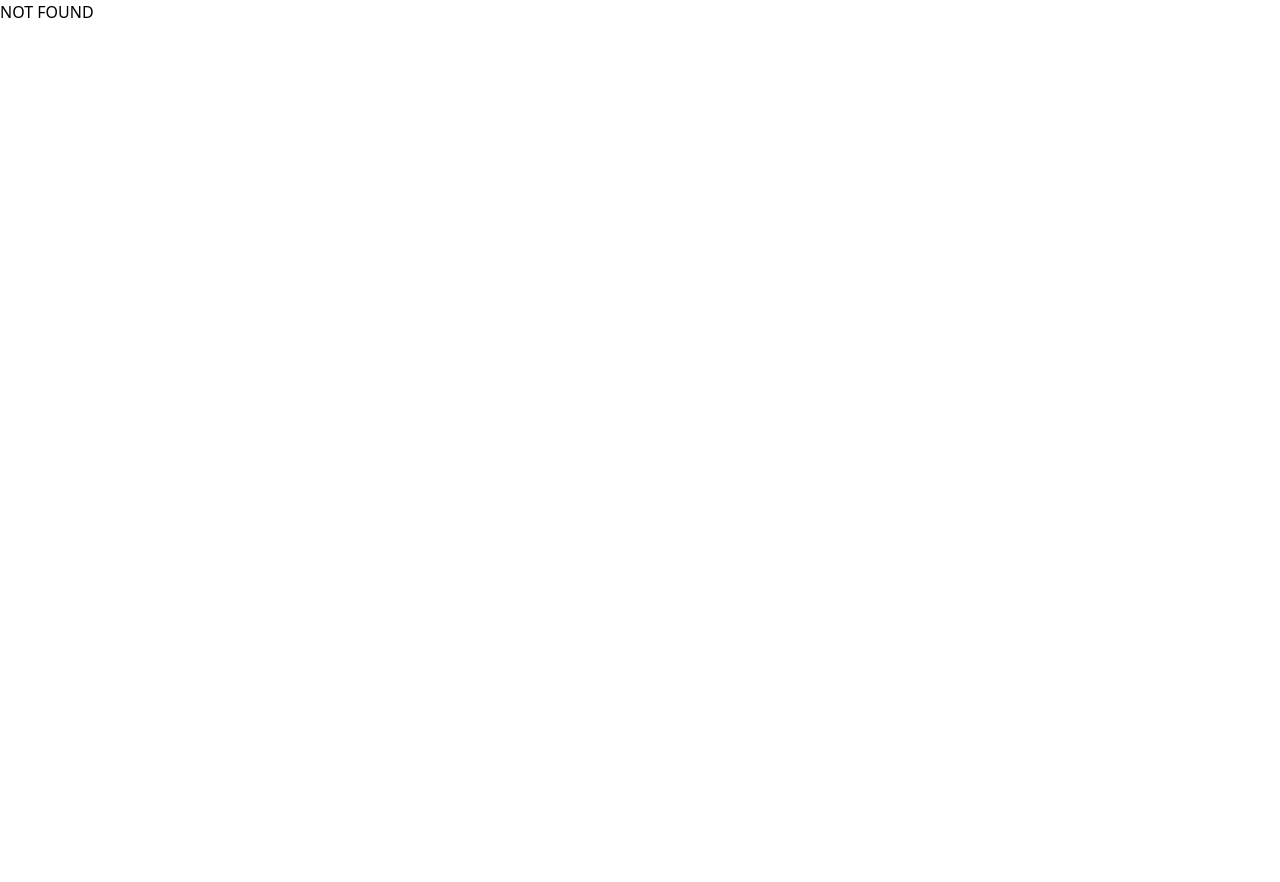
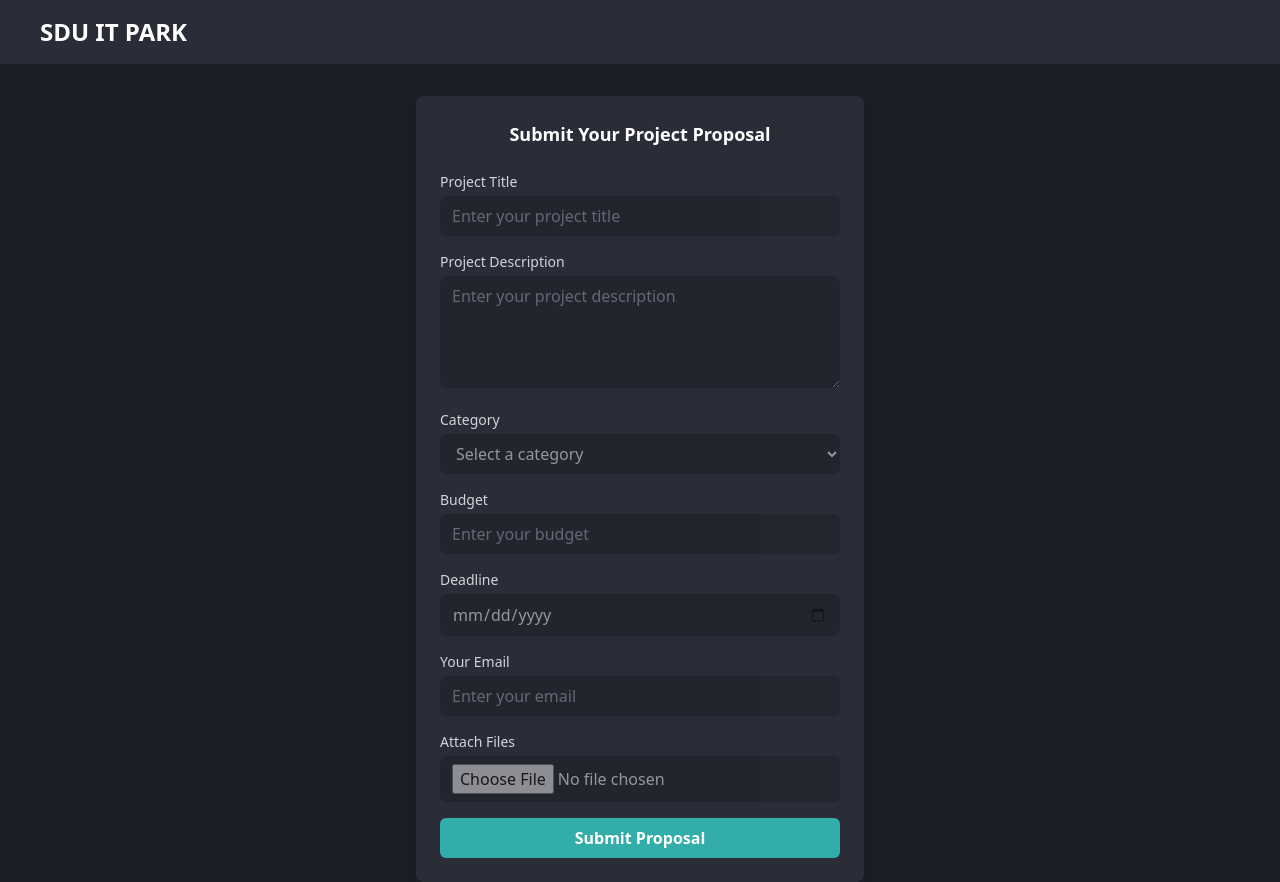
Before and after one commit to Rakamoosaka/CRM-SDU, a React (Vite) app: page /submit in a window 1280 px wide. Before the commit the page ends 800 px from the top, so only its background shows below. Built offline with nearby package versions, Linux system fonts and the light colour scheme.

Commit message:
added submission page and good amount of tweaks to the styles, The end of basics with static data

```diff
--- a/src/pages/AdminPage.jsx
+++ b/src/pages/AdminPage.jsx
@@ -4,8 +4,8 @@ const AdminPage = () => {
   return (
     <div className="bg-[#1c1e26] min-h-screen text-white">
       {/* Header */}
-      <header className="p-4 bg-[#2a2d38] flex justify-between items-center">
-        <h1 className="text-2xl font-bold">SDU IT PARK</h1>
+      <header className="bg-[#2a2d38] py-4 px-10 flex justify-between items-center">
+        <h1 className="text-2xl text-white font-bold">SDU IT PARK</h1>
         <button className="bg-[#33ADA9] hover:bg-teal-600 text-white px-4 py-2 rounded">
           Log Out
         </button>
--- a/src/pages/Login.jsx
+++ b/src/pages/Login.jsx
@@ -5,7 +5,7 @@ const Login = () => {
     <div className="min-h-screen flex flex-col bg-[#1c1e26] text-white">
       {/* Navbar */}
       <header className="bg-[#2a2d38] py-4 px-10">
-        <h1 className="text-2xl font-bold">SDU IT PARK</h1>
+        <h1 className="text-2xl text-white font-bold">SDU IT PARK</h1>
       </header>
 
       {/* Login Container */}
--- /dev/null
+++ b/src/pages/SubmissionPage.jsx
@@ -0,0 +1,179 @@
+import React, { useState } from "react";
+
+const SubmissionPage = () => {
+  const categories = [
+    "Technology",
+    "Design",
+    "Business",
+    "Marketing",
+    "Healthcare",
+    "Education",
+    "Environment",
+    "Social",
+    "Energy",
+    "Infrastructure",
+    "Agriculture",
+    "Other",
+  ];
+
+  const [projectTitle, setProjectTitle] = useState("");
+  const [projectDescription, setProjectDescription] = useState("");
+  const [projectBudget, setProjectBudget] = useState("");
+  const [projectDeadline, setProjectDeadline] = useState("");
+  const [contactEmail, setContactEmail] = useState("");
+  const [fileUpload, setFileUpload] = useState(null);
+  const [projectCategory, setProjectCategory] = useState("");
+
+  const handleSubmit = (e) => {
+    e.preventDefault(); // Prevent form refresh
+    console.log("Project Title:", projectTitle);
+    console.log("Project Description:", projectDescription);
+    console.log("Project Budget:", projectBudget);
+    console.log("Deadline:", projectDeadline);
+    console.log("Contact Email:", contactEmail);
+    console.log(
+      "Attached File:",
+      fileUpload ? fileUpload.name : "No file attached"
+    );
+    console.log("Project Category:", projectCategory);
+  };
+
+  return (
+    <div className="min-h-screen bg-[#1c1e26] flex flex-col items-center justify-center">
+      <header className="w-full bg-[#2a2d38] py-4 px-10">
+        <h1 className="text-2xl text-white font-bold">SDU IT PARK</h1>
+      </header>
+      <div className="w-full max-w-md bg-[#2a2d38] p-6 rounded-lg shadow-lg mt-8">
+        <h2 className="text-white text-lg font-bold text-center mb-6">
+          Submit Your Project Proposal
+        </h2>
+        <form className="space-y-4" onSubmit={handleSubmit}>
+          <div>
+            <label
+              htmlFor="projectTitle"
+              className="block text-gray-300 text-sm font-medium mb-1"
+            >
+              Project Title
+            </label>
+            <input
+              type="text"
+              id="projectTitle"
+              value={projectTitle}
+              onChange={(e) => setProjectTitle(e.target.value)}
+              placeholder="Enter your project title"
+              className="w-full px-3 py-2 bg-[#1c1e26] text-white rounded-md focus:outline-none focus:ring-1 focus:ring-white opacity-50"
+            />
+          </div>
+          <div>
+            <label
+              htmlFor="projectDescription"
+              className="block text-gray-300 text-sm font-medium mb-1"
+            >
+              Project Description
+            </label>
+            <textarea
+              id="projectDescription"
+              value={projectDescription}
+              onChange={(e) => setProjectDescription(e.target.value)}
+              placeholder="Enter your project description"
+              className="w-full px-3 py-2 bg-[#1c1e26] text-white rounded-md focus:outline-none focus:ring-1 focus:ring-white opacity-50"
+              rows="4"
+            ></textarea>
+          </div>
+          <div>
+            <label
+              htmlFor="category"
+              className="block text-gray-300 text-sm font-medium mb-1"
+            >
+              Category
+            </label>
+            <select
+              id="category"
+              value={projectCategory}
+              onChange={(e) => setProjectCategory(e.target.value)}
+              className="w-full px-3 py-2 bg-[#1c1e26] text-white rounded-md focus:outline-none focus:ring-1 focus:ring-white opacity-50"
+            >
+              <option value="" disabled>
+                Select a category
+              </option>
+              {categories.map((category) => (
+                <option key={category} value={category}>
+                  {category}
+                </option>
+              ))}
+            </select>
+          </div>
+          <div>
+            <label
+              htmlFor="budget"
+              className="block text-gray-300 text-sm font-medium mb-1"
+            >
+              Budget
+            </label>
+            <input
+              type="number"
+              id="budget"
+              value={projectBudget}
+              onChange={(e) => setProjectBudget(e.target.value)}
+              placeholder="Enter your budget"
+              className="w-full px-3 py-2 bg-[#1c1e26] text-white rounded-md focus:outline-none focus:ring-1 focus:ring-white opacity-50"
+            />
+          </div>
+          <div>
+            <label
+              htmlFor="deadline"
+              className="block text-gray-300 text-sm font-medium mb-1"
+            >
+              Deadline
+            </label>
+            <input
+              type="date"
+              id="deadline"
+              value={projectDeadline}
+              onChange={(e) => setProjectDeadline(e.target.value)}
+              className="w-full px-3 py-2 bg-[#1c1e26] text-white rounded-md focus:outline-none focus:ring-1 focus:ring-white opacity-50"
+            />
+          </div>
+          <div>
+            <label
+              htmlFor="email"
+              className="block text-gray-300 text-sm font-medium mb-1"
+            >
+              Your Email
+            </label>
+            <input
+              type="email"
+              id="email"
+              value={contactEmail}
+              onChange={(e) => setContactEmail(e.target.value)}
+              placeholder="Enter your email"
+              className="w-full px-3 py-2 bg-[#1c1e26] text-white rounded-md focus:outline-none focus:ring-1 focus:ring-white opacity-50"
+            />
+          </div>
+          <div>
+            <label
+              htmlFor="fileUpload"
+              className="block text-gray-300 text-sm font-medium mb-1"
+            >
+              Attach Files
+            </label>
+            <input
+              type="file"
+              id="fileUpload"
+              onChange={(e) => setFileUpload(e.target.files[0])}
+              className="w-full px-3 py-2 bg-[#1c1e26] text-white rounded-md focus:outline-none focus:ring-1 focus:ring-white opacity-50"
+            />
+          </div>
+          <button
+            type="submit"
+            className="w-full py-2 bg-[#33ADA9] text-white font-bold rounded-md hover:bg-teal-600 focus:outline-none focus:ring focus:ring-[#33ADA9]"
+          >
+            Submit Proposal
+          </button>
+        </form>
+      </div>
+    </div>
+  );
+};
+
+export default SubmissionPage;
```
Also changed, not shown: src/App.jsx (+6 -1 lines).
